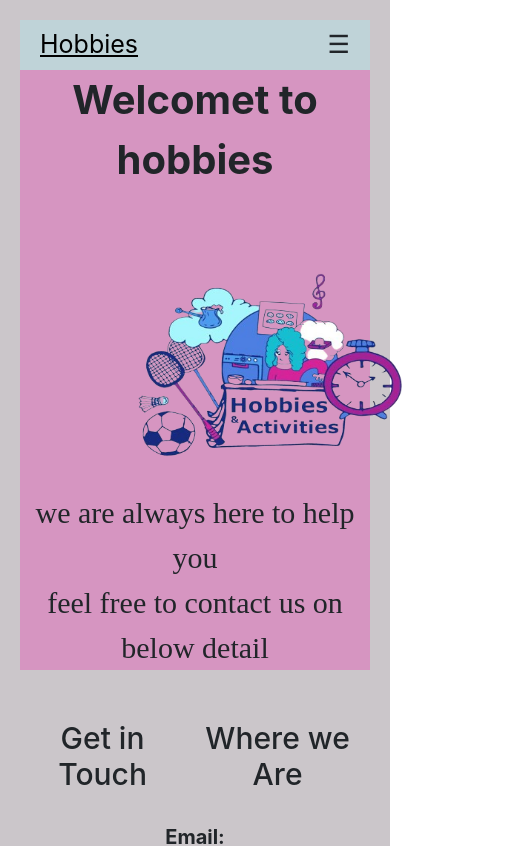
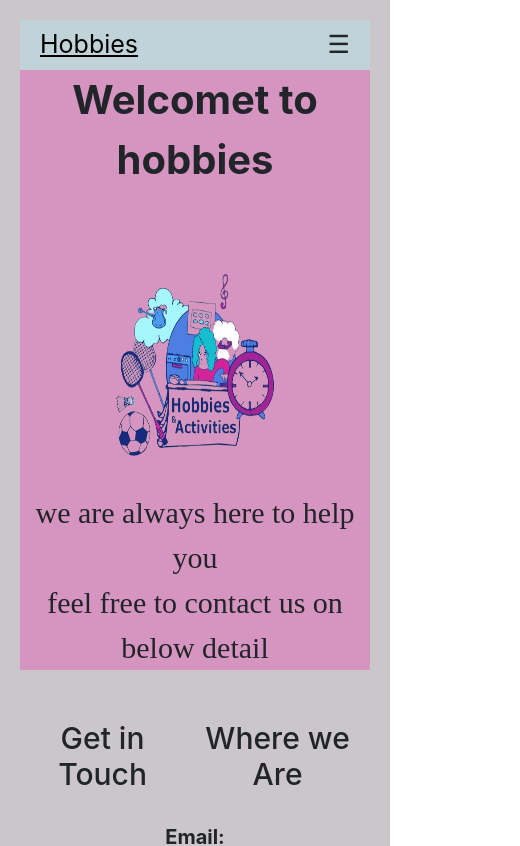
Before and after one commit to jal-1331/FSD, a React (Create React App) app: page /ContactUs in a window 390 px wide. Shown: the top 846 px of the page, 520 px wide, since content can reach past the window. Built offline with nearby package versions, Linux system fonts and the light colour scheme.

Commit message:
contact us responsive

```diff
--- a/src/Components/ContactUs/contact.css
+++ b/src/Components/ContactUs/contact.css
@@ -91,10 +91,10 @@
   max-width: fit-content;
  }
 }
-@media screen and (min-width: 530px) {
+@media screen and (max-width: 530px) {
 
   img{
-    max-height: fit-content;
-    max-width: fit-content;
+    max-height: 300px;
+    max-width: 300px;
   }
 }
--- a/src/Components/Login/Login.jsx
+++ b/src/Components/Login/Login.jsx
@@ -223,7 +223,7 @@ const handleAuthentication = async (e) => {
             </span>
           </div>
           <div className="pass">
-            <a href="#">Forgot Password?</a>
+
           </div>
           <div className="field">
             <input type="submit" value={isLogin ? 'LOGIN' : 'SIGNUP'} />
```
